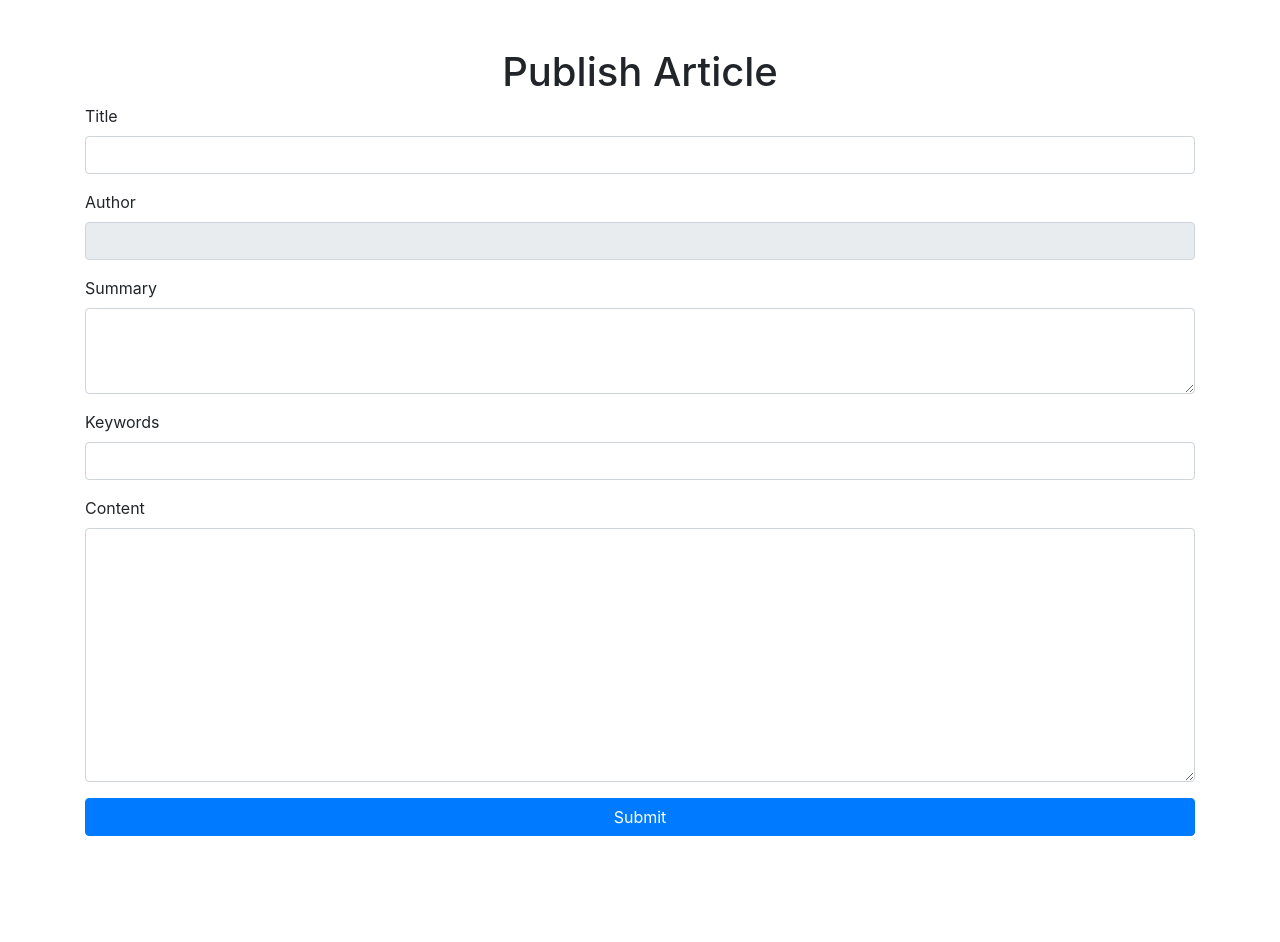
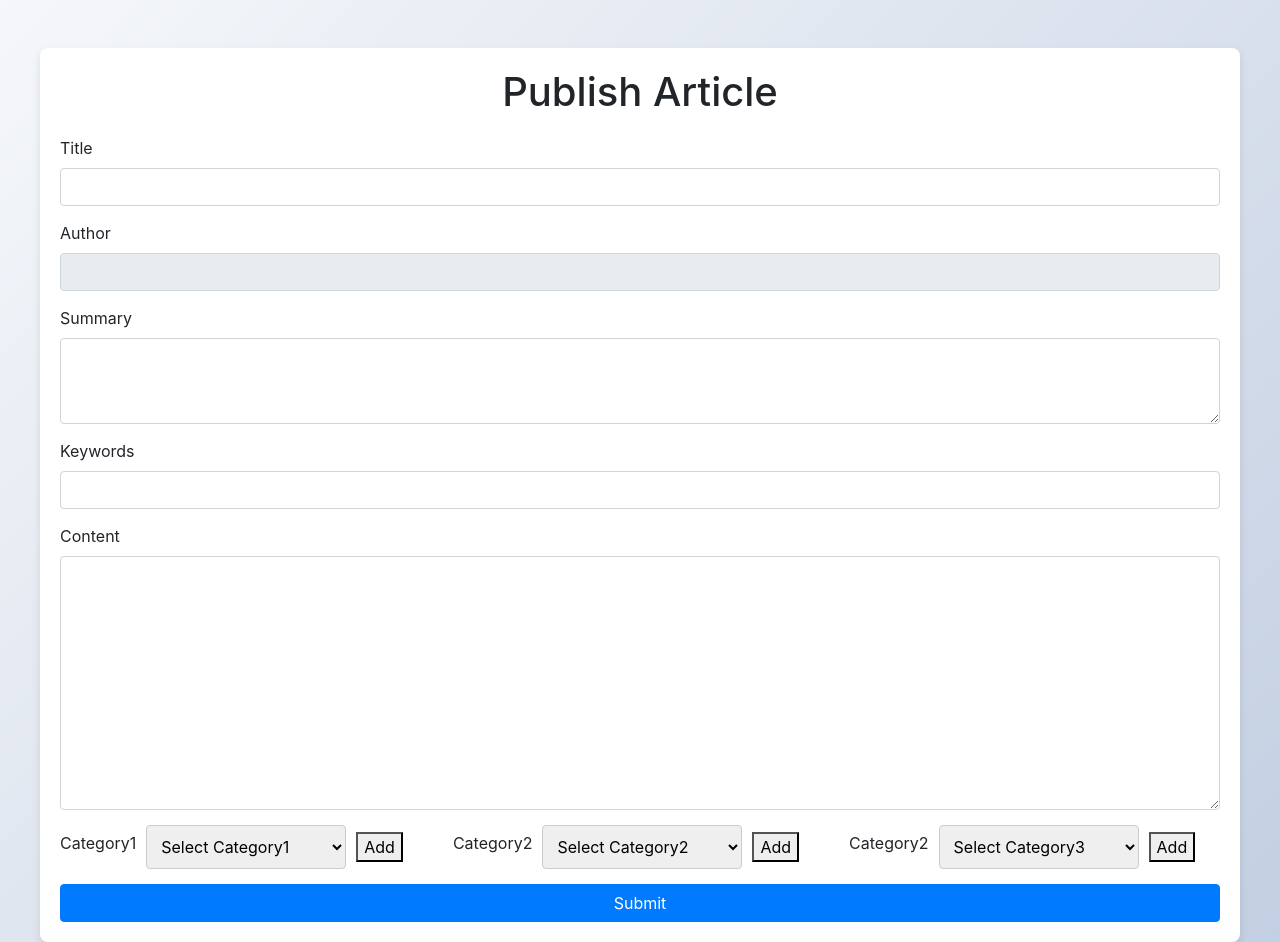
Before and after one commit to HaomingX/Article-Manager, a Django app: page /submit_article/ in a window 1280 px wide. Before the commit the page ends 836 px from the top, so only its background shows below. Run offline with Django 4.2, Linux system fonts and the light colour scheme; a user stored in the database is signed in; some libraries are stand-ins or nearby versions.

Commit message:
Category_demo1

```diff
--- a/app01/forms.py
+++ b/app01/forms.py
@@ -2,7 +2,7 @@
 from .models import Article
 from django.contrib.auth.models import User
 from django.contrib.auth.forms import UserCreationForm
-
+from .models import Category
 class UserRegisterForm(UserCreationForm):
     email = forms.EmailField()
     class Meta:
@@ -19,9 +19,15 @@
 class ArticleForm(forms.ModelForm):
     class Meta:
         model = Article
-        fields = ['title', 'author', 'summary', 'keywords', 'content']  # 不包含 publish_time
+        fields = ['title', 'author', 'summary', 'keywords', 'content','category']  # 不包含 publish_time
 
     def __init__(self, *args, **kwargs):
         super(ArticleForm, self).__init__(*args, **kwargs)
         # 设置 author 字段的默认值为当前登录的用户
         self.fields['author'].initial = self.instance.author if self.instance else None
+
+class CategoryForm(forms.ModelForm):
+    class Meta:
+        model = Category
+        fields = ['name', 'level','parent']
+    # parent.required = False
--- a/app01/static/css/article.css
+++ b/app01/static/css/article.css
@@ -1,5 +1,4 @@
-
-        body {
+body{
     background: linear-gradient(135deg, #f5f7fa, #c3cfe2);
     min-height: 100vh;
     display: flex;
@@ -38,3 +37,34 @@
     box-shadow: 0 0 5px rgba(0, 123, 255, 0.5);
     border-color: #80bdff;
 }
+.dropdown-container {
+    display: flex;
+    /*flex-direction: column; !* 使下拉框组垂直排列 *!*/
+    gap: 50px; /* 添加下拉框组之间的间距 */
+    margin-bottom: 15px;
+}
+
+.dropdown-group {
+    display: flex;
+    align-items: center; /* 垂直居中对齐下拉框和按钮 */
+}
+
+.dropdown-group label {
+    margin-right: 10px; /* 标签和下拉框之间的间距 */
+}
+
+.select-control {
+    width: 200px; /* 设置下拉框宽度 */
+    padding: 10px;
+    border: 1px solid #ccc;
+    border-radius: 4px;
+    box-sizing: border-box;
+    transition: box-shadow 0.3s, border-color 0.3s;
+    margin-right: 10px; /* 下拉框和按钮之间的间距 */
+}
+
+.select-control:focus {
+    box-shadow: 0 0 5px rgba(0, 123, 255, 0.5);
+    border-color: #80bdff;
+    outline: none;
+}
--- /dev/null
+++ b/app01/static/js/category.js
@@ -0,0 +1,122 @@
+ var csrftoken = '{{ csrf_token }}';
+
+    function csrfSafeMethod(method) {
+        // 这些HTTP方法不要求CSRF保护
+        return (/^(GET|HEAD|OPTIONS|TRACE)$/.test(method));
+    }
+
+    function getCookie(name) {
+        var cookieValue = null;
+        if (document.cookie && document.cookie !== '') {
+            var cookies = document.cookie.split(';');
+            for (var i = 0; i < cookies.length; i++) {
+                var cookie = cookies[i].trim();
+                // Does this cookie string begin with the name we want?
+                if (cookie.substring(0, name.length + 1) === (name + '=')) {
+                    cookieValue = decodeURIComponent(cookie.substring(name.length + 1));
+                    break;
+                }
+            }
+        }
+        return cookieValue;
+    }
+
+    var csrftoken = getCookie('csrftoken');
+
+    // Setup Ajax for CSRF Token
+    function setupAjax() {
+        $.ajaxSetup({
+            beforeSend: function(xhr, settings) {
+                if (!csrfSafeMethod(settings.type) && !this.crossDomain) {
+                    xhr.setRequestHeader("X-CSRFToken", csrftoken);
+                }
+            }
+        });
+    }
+function updateCategory2() {
+            var category1Id = document.getElementById('id_category1').value;
+            // 发送AJAX请求获取子类别数据
+            fetch(`/publish?parentId=${category1Id}`)
+                .then(response => response.json())
+                .then(data => {
+                    var category2Select = document.getElementById('id_category2');
+                    // 清除现有的选项
+                    category2Select.innerHTML = '';
+                    // 添加新的选项
+                    data.forEach(function(subcategory) {
+                        var option = new Option(subcategory.name, subcategory.id);
+                        category2Select.add(option);
+                    });
+                     // 更新Category3的选项
+                    updateCategory3(); // 假设Category3的更新依赖于Category2的选中值
+                })
+                .catch(error => console.error('Error:', error));
+        }
+
+function updateCategory3() {
+            var category2Id = document.getElementById('id_category2').value;
+            // print(category2Id);
+            // 发送AJAX请求获取子类别数据
+            fetch(`/publish?parentId=${category2Id}`)
+                .then(response => response.json())
+                .then(data => {
+                    var category2Select = document.getElementById('id_category3');
+                    // 清除现有的选项
+                    category2Select.innerHTML = '';
+                    // 添加新的选项
+                    data.forEach(function(subcategory) {
+                        var option = new Option(subcategory.name, subcategory.id);
+                        category2Select.add(option);
+                    });
+                })
+                .catch(error => console.error('Error:', error));
+        }
+        function addCategory(level) {
+            var name = prompt("Enter new category name:");
+            if (name) {
+                var parent_id = null;
+                if (level == 1) {
+                    parent_id = null;
+                }
+                if (level == 2) {
+                    parent_id = document.getElementById('id_category1').value;
+                    if (!parent_id) {
+                        alert("Please select a Category1 first.");
+                        return;
+                    }
+                }
+                if (level == 3) {
+                    parent_id = document.getElementById('id_category2').value;
+                    if (!parent_id) {
+                        alert("Please select a Category2 first.");
+                        return;
+                    }
+                }
+
+                fetch('/publish/', {
+                    method: 'POST',
+                    headers: {
+                        'Content-Type': 'application/x-www-form-urlencoded',
+                        'X-CSRFToken': this.getCookie('csrftoken')
+                    },
+                    body: new URLSearchParams({
+                        'name': name,
+                        'level': level,
+                        'parent': parent_id
+                    })
+                })
+                .then(response => response.json())
+                .then(data => {
+                    var option = new Option(data.name, data.id);
+                    if (level == 1) {
+                        document.getElementById('id_category1').add(option);
+                    } else if (level == 2) {
+                        document.getElementById('id_category2').add(option);
+                    }
+                    else if (level == 3) {
+                        document.getElementById('id_category3').add(option);
+                    }
+                })
+                .catch(error => console.error('Error:', error));
+            }
+        }
--- a/app01/templates/edit_article.html
+++ b/app01/templates/edit_article.html
@@ -11,7 +11,6 @@
     <div class="container mt-5">
         <h1 class="text-center">Edit Article</h1>
         <form method="post">
-            {% csrf_token %}
             {% csrf_token %}
             <div class="form-group">
                 <label for="id_title">Title</label>
@@ -34,6 +33,7 @@
                 <label for="id_content">Content</label>
                 <textarea class="form-control" id="id_content" name="content" rows="10">{{ form.content.value }}</textarea>
             </div>
+
             <button type="submit" class="btn btn-primary btn-block">Save Changes</button>
         </form>
     </div>
@@ -42,7 +42,7 @@
     <script src="https://cdnjs.cloudflare.com/ajax/libs/popper.js/1.16.0/umd/popper.min.js"></script>
     <script src="https://maxcdn.bootstrapcdn.com/bootstrap/4.5.2/js/bootstrap.min.js"></script>
      {% block css %}
-    <script src="/static/css/article.css"></script>
+    <link rel="stylesheet" href="/static/css/article.css?version=1.0.1">
 {% endblock %}
 </body>
 </html>
--- a/app01/templates/home.html
+++ b/app01/templates/home.html
@@ -53,7 +53,6 @@
     </style>
 </head>
 <body>
-
 
 
 <div class="container mt-4">
@@ -132,6 +131,10 @@
             <label for="publishTime{{ forloop.counter }}">Publish time</label>
             <textarea class="form-control" id="publishTime{{ forloop.counter }}" rows="1" readonly>{{ article.publish_time }}</textarea>
         </div>
+        <div class="form-group">
+            <label for="category{{ forloop.counter }}">Category</label>
+            <textarea class="form-control" id="category{{ forloop.counter }}" rows="1" readonly>{{ article.category.name }}</textarea>
+        </div>
         <button class="btn btn-primary read-btn" data-article-id="{{ article.id }}">Read More</button>
         <button class="btn btn-secondary">LLM_explain</button>
         <div class="full-content mt-3" id="fullContent{{ article.id }}" style="display: none;">
--- a/app01/templates/publish.html
+++ b/app01/templates/publish.html
@@ -5,7 +5,8 @@
     <meta name="viewport" content="width=device-width, initial-scale=1.0">
     <title>Publish Article</title>
     <link href="https://maxcdn.bootstrapcdn.com/bootstrap/4.5.2/css/bootstrap.min.css" rel="stylesheet">
-    <script src="/static/css/article.css"></script>
+    <link rel="stylesheet" href="/static/css/article.css?version=1.0.1">
+    <script src="/static/js/category.js?version=1.0.0"></script>
 </head>
 <body>
     <div class="container mt-5">
@@ -19,7 +20,7 @@
             <div class="form-group">
                 <label for="id_author">Author</label>
                  <!-- 使用 Django 的表单字段渲染，并通过 readonly 属性设置为只读 -->
-                <input type="text" class="form-control" id="id_author" name="author" value="{{ form.author.value }}" readonly>
+                <input type="text" class="form-control" id="id_author" name="author" value="{{ article_form.author.value }}" readonly>
             </div>
             <div class="form-group">
                 <label for="id_summary">Summary</label>
@@ -33,10 +34,40 @@
                 <label for="id_content">Content</label>
                 <textarea class="form-control" id="id_content" name="content" rows="10"></textarea>
             </div>
-            <button type="submit" class="btn btn-primary btn-block">Submit</button>
+            <div class="dropdown-container">
+                <div class="dropdown-group">
+                    <label for="id_category1">Category1</label>
+                    <select name="category1" id="id_category1" class="select-control"  required onchange="updateCategory2();updateCategory3()">
+                        <option value="" disabled selected>Select Category1</option>
+                        {% for category in categories %}
+                            {% if category.level == 1 %}
+                                <option value="{{ category.id }}">{{ category.name }}</option>
+                            {% endif %}
+                        {% endfor %}
+                    </select>
+                    <button type="button" onclick="addCategory(1)">Add</button>
+                </div>
+
+                <div class="dropdown-group">
+                    <label for="id_category2">Category2</label>
+                    <select name="category" id="id_category2" class="select-control"  required onclick="updateCategory3()" onchange="updateCategory3()">
+                        <option value="" disabled selected>Select Category2</option>
+                        <!-- 此处选项将由 JavaScript 动态填充 -->
+                    </select>
+                    <button type="button" onclick="addCategory(2)">Add</button>
+                </div>
+                <div class="dropdown-group">
+                    <label for="id_category3">Category2</label>
+                    <select name="category" id="id_category3" class="select-control" required>
+                        <option value="" disabled selected>Select Category3</option>
+                        <!-- 此处选项将由 JavaScript 动态填充 -->
+                    </select>
+                    <button type="button" onclick="addCategory(3)">Add</button>
+                </div>
+            </div>
+                <button type="submit" class="btn btn-primary btn-block">Submit</button>
         </form>
     </div>
-
     <script src="https://ajax.googleapis.com/ajax/libs/jquery/3.5.1/jquery.min.js"></script>
     <script src="https://cdnjs.cloudflare.com/ajax/libs/popper.js/1.16.0/umd/popper.min.js"></script>
     <script src="https://maxcdn.bootstrapcdn.com/bootstrap/4.5.2/js/bootstrap.min.js"></script>
--- a/app01/views.py
+++ b/app01/views.py
@@ -1,5 +1,5 @@
 from django.shortcuts import render, redirect
-from .forms import ArticleForm,UserRegisterForm, UserUpdateForm
+from .forms import ArticleForm,UserRegisterForm, UserUpdateForm,CategoryForm
 from .models import Article
 import datetime
 from django.http import JsonResponse, HttpResponseNotFound
@@ -9,7 +9,7 @@
 from django.contrib.auth.models import User
 from django.shortcuts import get_object_or_404
 from django.template.loader import render_to_string
-
+from .models import Category
 
 def register(request):
     if request.method == 'POST':
@@ -33,8 +33,40 @@
 
 @login_required
 def publish(request):
-    form = ArticleForm(initial={"author":request.user})
-    return render(request, 'publish.html', {'form': form})
+    if request.method == 'GET' and 'parentId' in request.GET:
+        parent_id = request.GET['parentId']
+        subcategories = Category.objects.filter(parent_id=parent_id)
+        data = [{'id': subcategory.id, 'name': subcategory.name} for subcategory in subcategories]
+        return JsonResponse(data, safe=False)
+
+    if request.method == 'POST':
+        if 'name' in request.POST and 'level' in request.POST:
+            name = request.POST['name']
+            level = int(request.POST['level'])
+            parent_id = request.POST.get('parent')
+            if(parent_id=='null'):
+                new_category = Category.objects.create(name=name, level=level, parent=None)
+            else:
+                parent = Category.objects.get(id=parent_id)
+                new_category = Category.objects.create(name=name, level=level, parent=parent)
+            return JsonResponse({'id': new_category.id, 'name': new_category.name})
+        article_form = ArticleForm(request.POST, initial={"author": request.user})
+
+        if article_form.is_valid():
+            article_form.save()
+            messages.success(request, 'Your article has been published!')
+            return redirect('personal')
+    else:
+        article_form = ArticleForm(initial={"author": request.user})
+
+    categories = Category.objects.all()
+    context = {
+        'article_form': article_form,
+        'categories': categories,
+    }
+    # print(article_form)
+    return render(request, 'publish.html', context)
+
 
 @login_required
 def submit_article(request):
```
Also changed, not shown: app01/models.py (+8 -1 lines), app01/static/css/select.css (added, +18 -0 lines), app01/migrations/0001_initial.py, app01/migrations/0002_alter_category_parent.py (added), app01/migrations/0003_alter_category_parent.py (added), app01/migrations/0004_alter_category_parent.py (added), db.sqlite3. Lines whose indentation alone changed are shown as unchanged.
